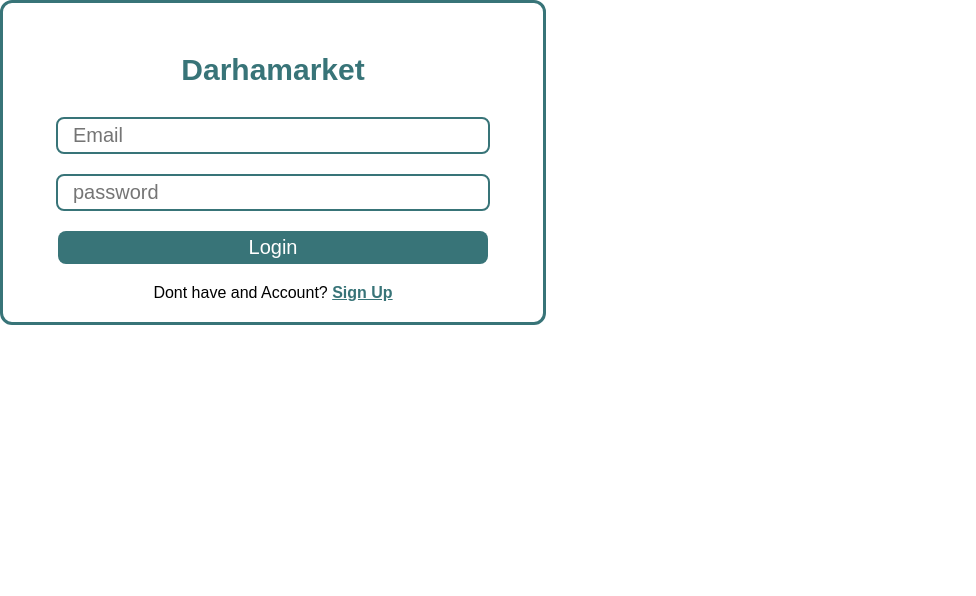
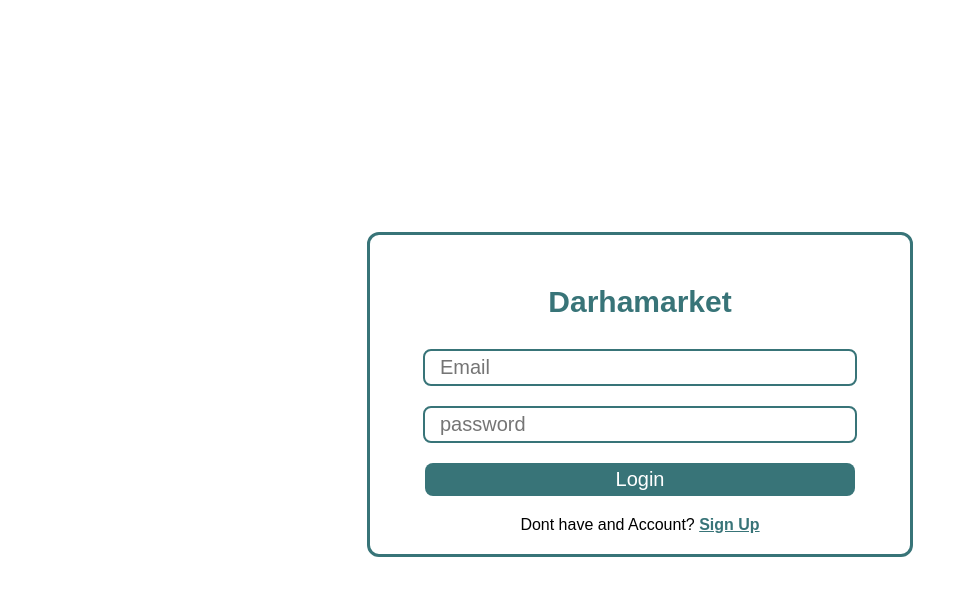
Before and after one commit to ariankoochak/shop-project, a React (Create React App) app in the folder frontend/: page /login in a window 1280 px wide. Shown: the top 596 px of the page, without its empty margins (0-976 px from the left). Built offline with nearby package versions, Linux system fonts and the light colour scheme.

Commit message:
add loginInput to login layout

```diff
--- /dev/null
+++ b/frontend/src/assets/styles/login.style.css
@@ -0,0 +1,5 @@
+.login-layout{
+    margin-top: 29vh;
+    width: 100%;
+    text-align: center;
+}
--- a/frontend/src/layouts/Login/Login.jsx
+++ b/frontend/src/layouts/Login/Login.jsx
@@ -1,10 +1,11 @@
 import React from 'react'
 import LoginInput from '../../components/LoginInput/LoginInput'
+import '../../assets/styles/login.style.css'
 
 export default function Login() {
   return (
-    <div>
-      <LoginInput/>
+    <div className='login-layout'>
+        <LoginInput/>
     </div>
   )
 }
```
